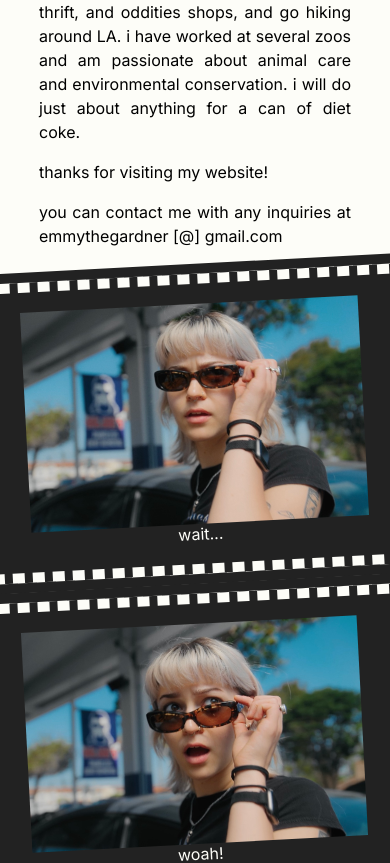
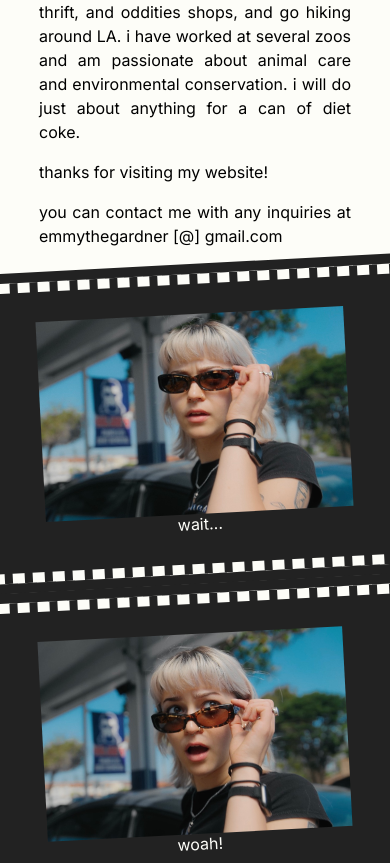
Before and after one commit to gracebmanning/emmy-portfolio, a React (Create React App) app: page / in a window 390 px wide. Shown: the part 769-1632 px from the top of the page. Built offline with nearby package versions, Linux system fonts and the light colour scheme.

Commit message:
fix film strip image height

```diff
--- a/src/components/Home/home.css
+++ b/src/components/Home/home.css
@@ -141,6 +141,10 @@
     .filmStrip{
         margin: 0px;
         width: 100%;
+
+        img{
+            height: calc(20*var(--s));
+        }
     }
 
     .scroll{
```
